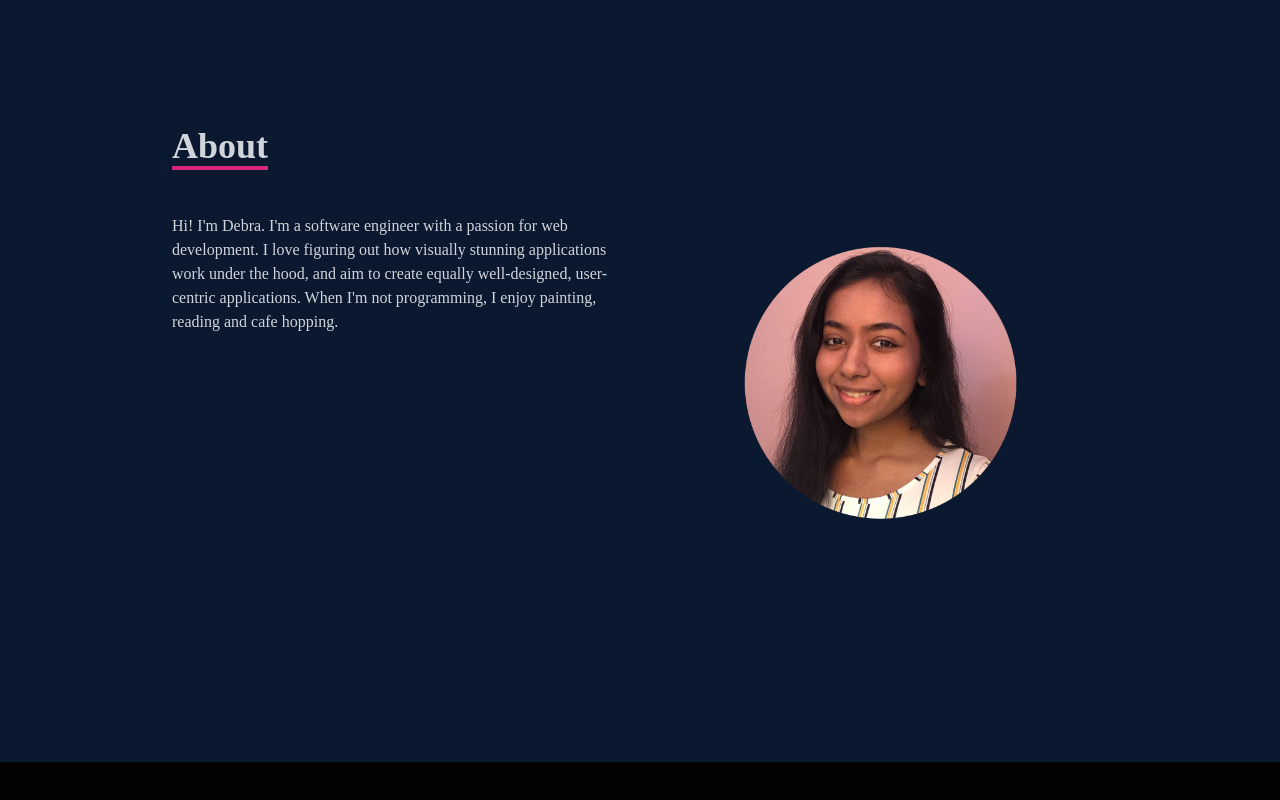
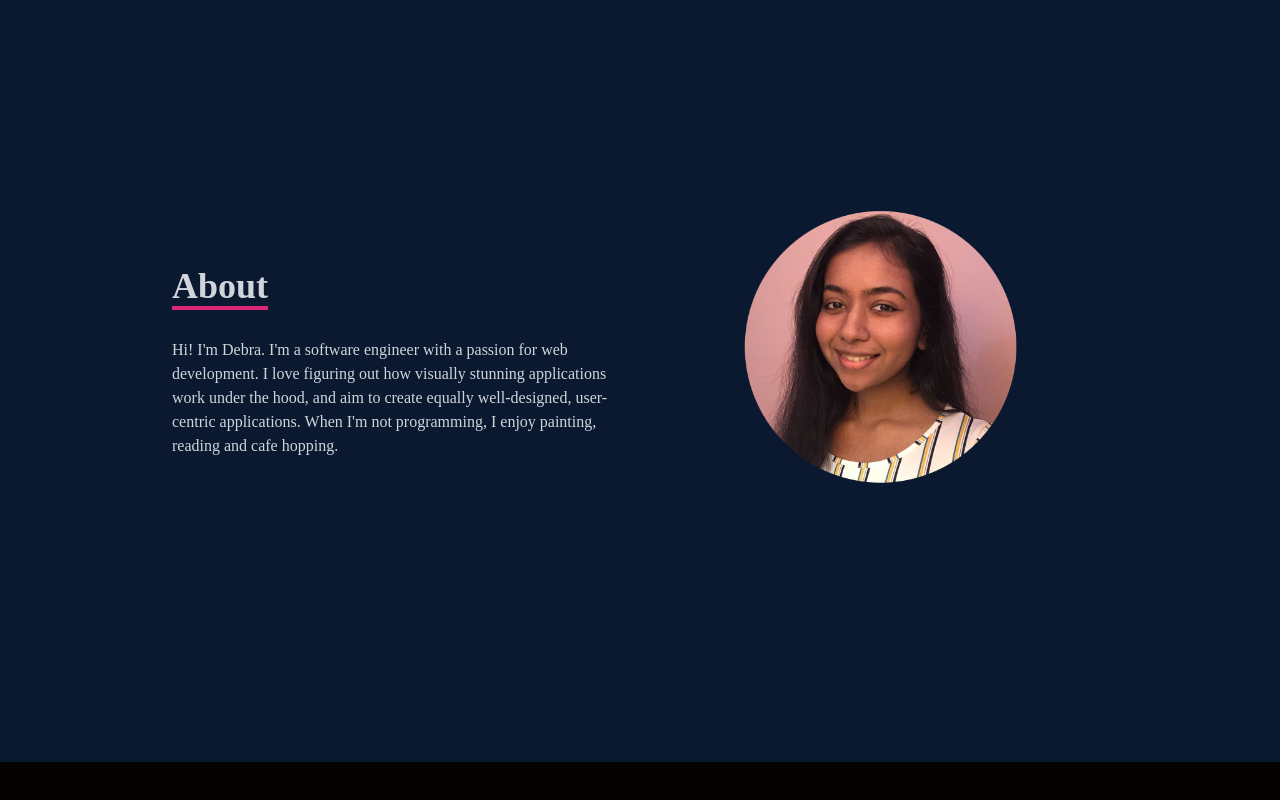
Before and after one commit to dbpl566/dbpl566.github.io, a React (Create React App) app: page / in a window 1280 px wide. Shown: the part 838-1638 px from the top of the page. Built offline with nearby package versions, Linux system fonts and the light colour scheme.

Commit message:
aligning headshot with text

```diff
--- a/src/components/About.jsx
+++ b/src/components/About.jsx
@@ -6,13 +6,14 @@ const About = () => {
     <div name='About' className='flex w-full h-screen bg-[#0a192f]'>
         <div className='flex flex-col justify-center items-center w-full h-full'>
             <div className='max-w-[1000px] w-full px-4 gap-8'>
-                <div className='sm:text-left pb-8 pl-4'>
+
+                <div className='max-w-[1000px] w-full grid sm:grid-cols-1 md:grid-cols-2 gap-8 px-4'>
+                  <div className='text-left text-gray-300 my-auto'>
+                  <div className='sm:text-left pb-8'>
                     <p className='text-4xl font-bold inline border-b-4 border-pink-600 text-gray-300'>
                       About
                     </p>
-                </div>
-                <div className='max-w-[1000px] w-full grid sm:grid-cols-1 md:grid-cols-2 gap-8 px-4'>
-                  <div className='text-left text-gray-300 mt-4 mb-auto'>
+                  </div>
                     <p>
                       Hi! I'm Debra. I'm a software engineer with a passion for web development.
                       I love figuring out how visually stunning applications work under the hood,
```
